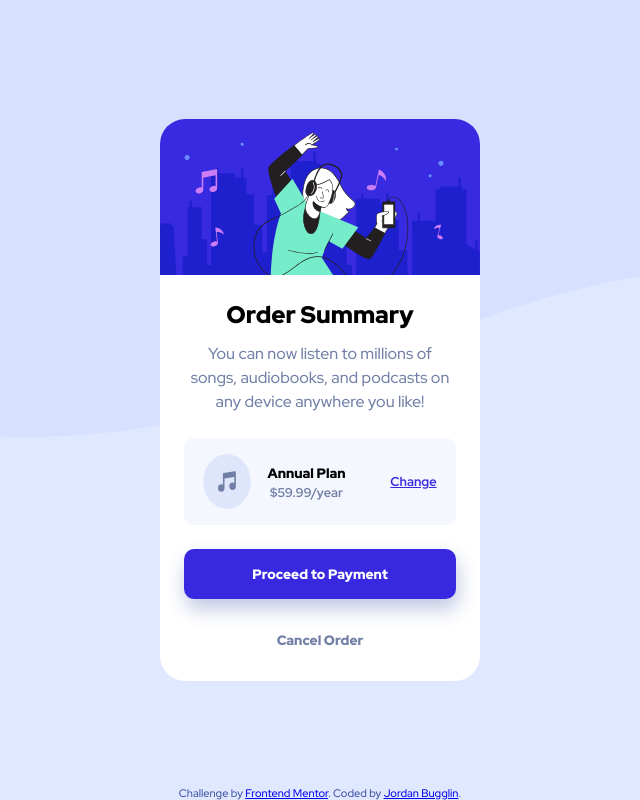
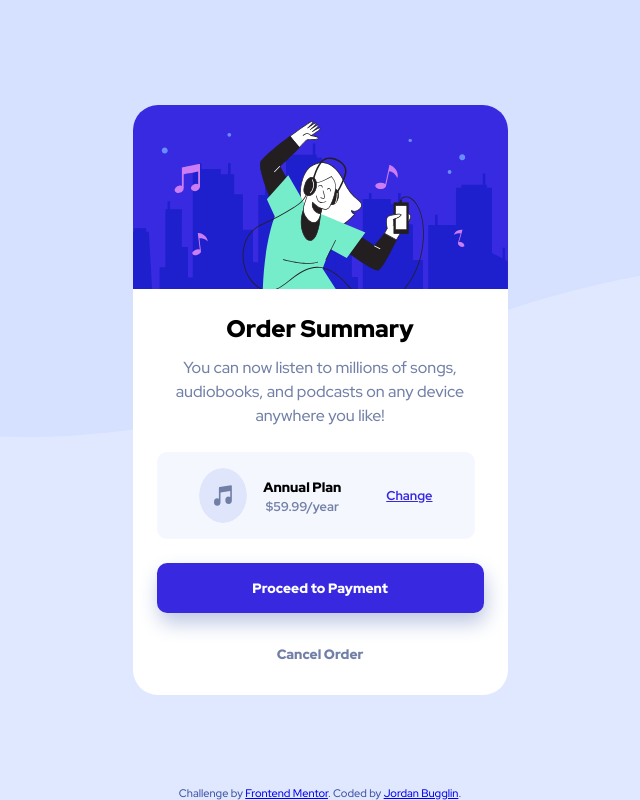
Before and after one commit to Jbugglin/order-summary-component, a plain HTML site: page index.html in a window 1280 px wide. Shown: the whole page, without its empty margins (320-960 px from the left). Drawn offline with Linux system fonts and the light colour scheme.

Commit message:
Update styles.css

```diff
--- a/styles.css
+++ b/styles.css
@@ -156,7 +156,7 @@ footer {
 
 @media screen and (min-width: 376px) {
     main {
-        max-width: 320px;
+        max-width: 375px;
         height: 100%;
     }
     body {
```
